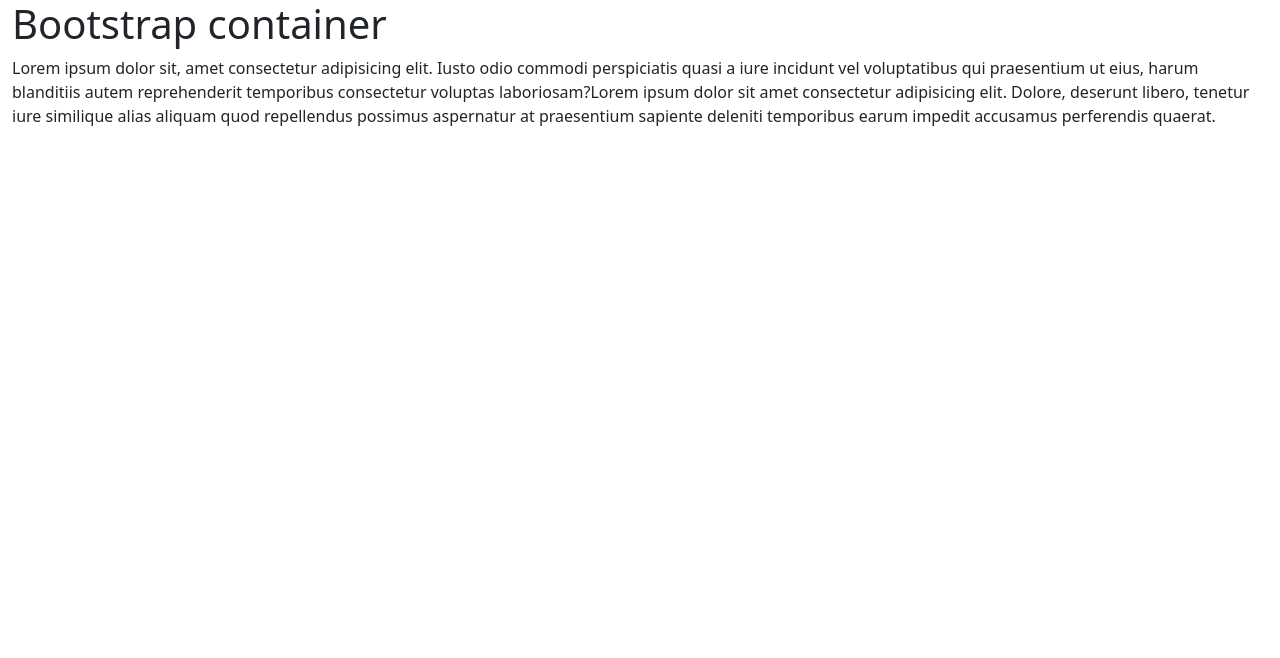
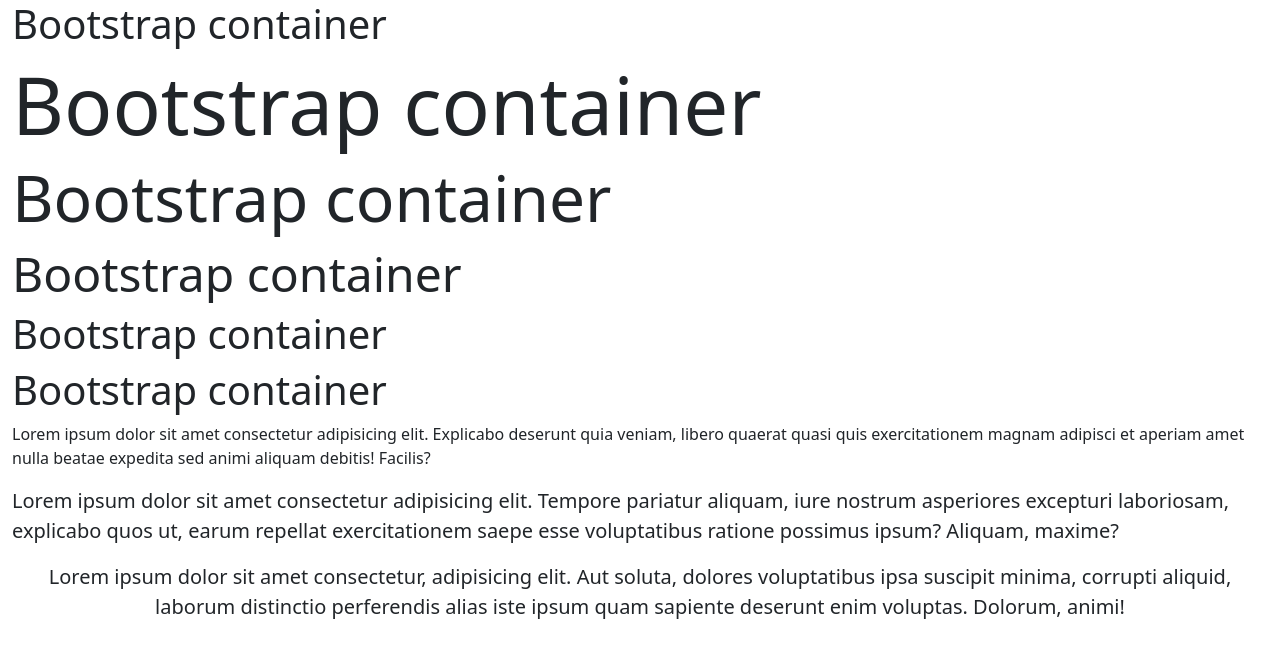
Before and after one commit to hemanthreddy31/Css, a plain HTML site: page bootstrap/index.html in a window 1280 px wide. Drawn offline with nearby package versions, Linux system fonts and the light colour scheme.

Commit message:
display class style

```diff
--- a/bootstrap/index.html
+++ b/bootstrap/index.html
@@ -1,27 +1,34 @@
 <!DOCTYPE html>
 <html lang="en">
+
 <head>
   <meta charset="utf-8" />
   <meta name="viewport" content="width=device-width, initial-scale=1" />
   <title>Bootstrap demo</title>
-    <link
-      href="https://cdn.jsdelivr.net/npm/bootstrap@5.3.1/dist/css/bootstrap.min.css"
-      rel="stylesheet"
-    />
+  <link href="https://cdn.jsdelivr.net/npm/bootstrap@5.3.1/dist/css/bootstrap.min.css" rel="stylesheet" />
 </head>
+
 <body>
   <div class="container-fluid">
     <h1>Bootstrap container</h1>
-      <p>
-        Lorem ipsum dolor sit, amet consectetur adipisicing elit. Iusto odio
-        commodi perspiciatis quasi a iure incidunt vel voluptatibus qui
-        praesentium ut eius, harum blanditiis autem reprehenderit temporibus
-        consectetur voluptas laboriosam?Lorem ipsum dolor sit amet consectetur
-        adipisicing elit. Dolore, deserunt libero, tenetur iure similique alias
-        aliquam quod repellendus possimus aspernatur at praesentium sapiente
-        deleniti temporibus earum impedit accusamus perferendis quaerat.
-      </p>
+    <h1 class="display-1">Bootstrap container</h1>
+    <h1 class="display-3">Bootstrap container</h1>
+
+    <h1 class="display-5">Bootstrap container</h1>
+
+    <h1 class="display-7">Bootstrap container</h1>
+
+    <h1 class="display-8">Bootstrap container</h1>
+    <p>Lorem ipsum dolor sit amet consectetur adipisicing elit. Explicabo deserunt quia veniam, libero quaerat quasi
+      quis exercitationem magnam adipisci et aperiam amet nulla beatae expedita sed animi aliquam debitis! Facilis?</p>
+    <p class="lead">Lorem ipsum dolor sit amet consectetur adipisicing elit. Tempore pariatur aliquam, iure nostrum
+      asperiores excepturi laboriosam, explicabo quos ut, earum repellat exercitationem saepe esse voluptatibus ratione
+      possimus ipsum? Aliquam, maxime?</p>
+    <p class="lead text-center">Lorem ipsum dolor sit amet consectetur, adipisicing elit. Aut soluta, dolores
+      voluptatibus ipsa suscipit minima, corrupti aliquid, laborum distinctio perferendis alias iste ipsum quam sapiente
+      deserunt enim voluptas. Dolorum, animi!</p>
   </div>
   <script src="https://cdn.jsdelivr.net/npm/bootstrap@5.3.1/dist/js/bootstrap.bundle.min.js"></script>
 </body>
+
 </html>
```
Lines whose indentation alone changed are shown as unchanged.
